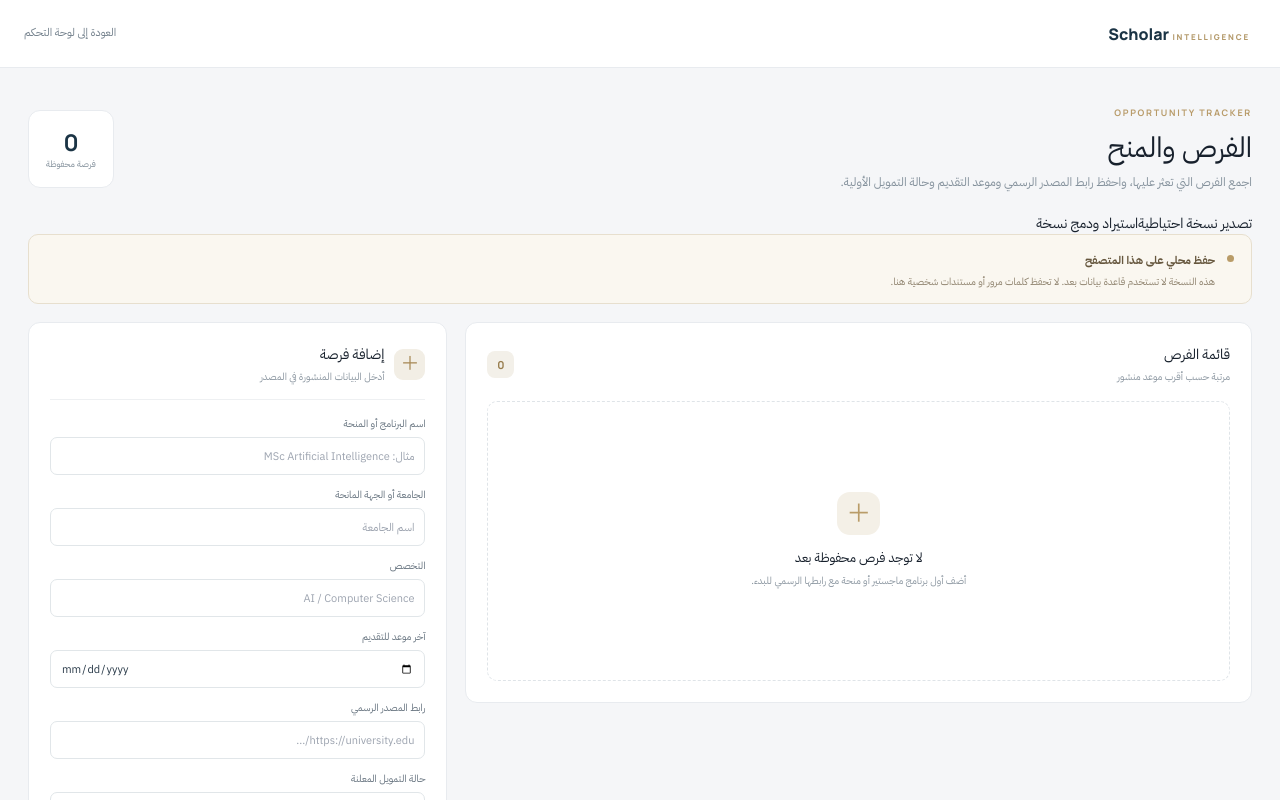
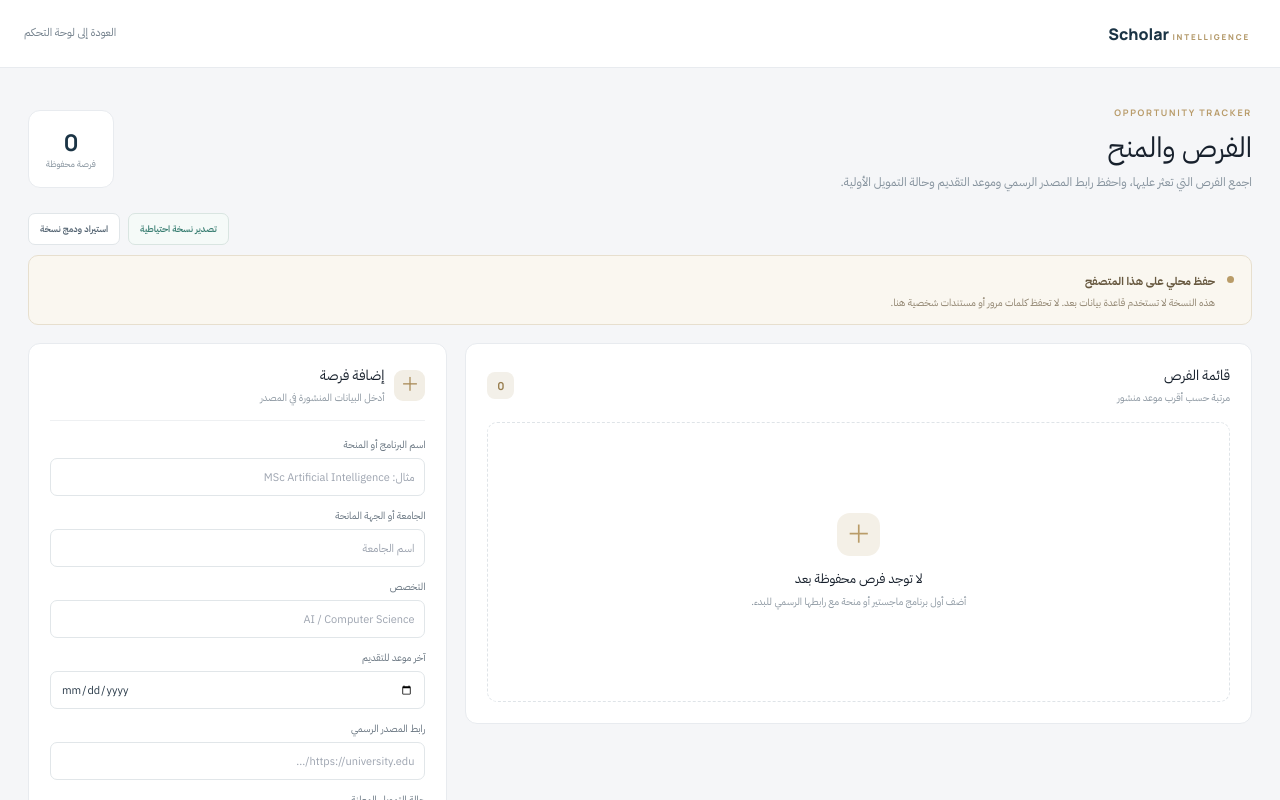
Before and after one commit to 7thramzy/scholar-intelligence, a Next.js app: page /opportunities in a window 1280 px wide. Shown: the top 800 px of the page. Built offline with nearby package versions, Linux system fonts and the light colour scheme.

Commit message:
style: add local backup toolbar and opportunity edit actions

```diff
--- a/app/globals.css
+++ b/app/globals.css
@@ -170,3 +170,13 @@ a{color:inherit;text-decoration:none}
 .source-page-preview pre{max-height:220px;overflow:auto;white-space:pre-wrap;overflow-wrap:anywhere;font:10px/1.9 "IBM Plex Sans Arabic",sans-serif;color:#5b6872;background:#fff;border:1px solid #edf0f2;border-radius:6px;padding:10px;margin:0;user-select:text}
 .source-preview-hash{font:8px ui-monospace,monospace;color:#9a8b71;overflow-wrap:anywhere}
 .source-page-preview>p{font-size:9px;color:#8b7959;margin:0;line-height:1.8}
+
+/* Local backup and opportunity editing */
+.backup-toolbar{display:flex;justify-content:flex-end;gap:8px;margin:0 0 10px}
+.backup-toolbar button,.edit-opportunity,.cancel-edit-opportunity{height:32px;padding:0 11px;border:1px solid #e1e6e9;border-radius:7px;background:#fff;color:#536371;font:600 9px "IBM Plex Sans Arabic",sans-serif;cursor:pointer}
+.backup-toolbar button:first-child{border-color:#d9e5e1;color:#397e72;background:#f5faf8}
+.backup-success{font-size:10px;color:#397e72;background:#eef6f2;border-radius:7px;padding:9px 12px;margin:0 0 10px}
+.opportunity-actions{display:flex;align-items:center;gap:6px}
+.edit-opportunity{height:26px;padding:0 8px;font-size:9px}
+.cancel-edit-opportunity{width:100%;height:36px;background:#fafafa}
+@media(max-width:520px){.backup-toolbar{justify-content:stretch}.backup-toolbar button{flex:1;padding:0 6px;font-size:8px}}
```
